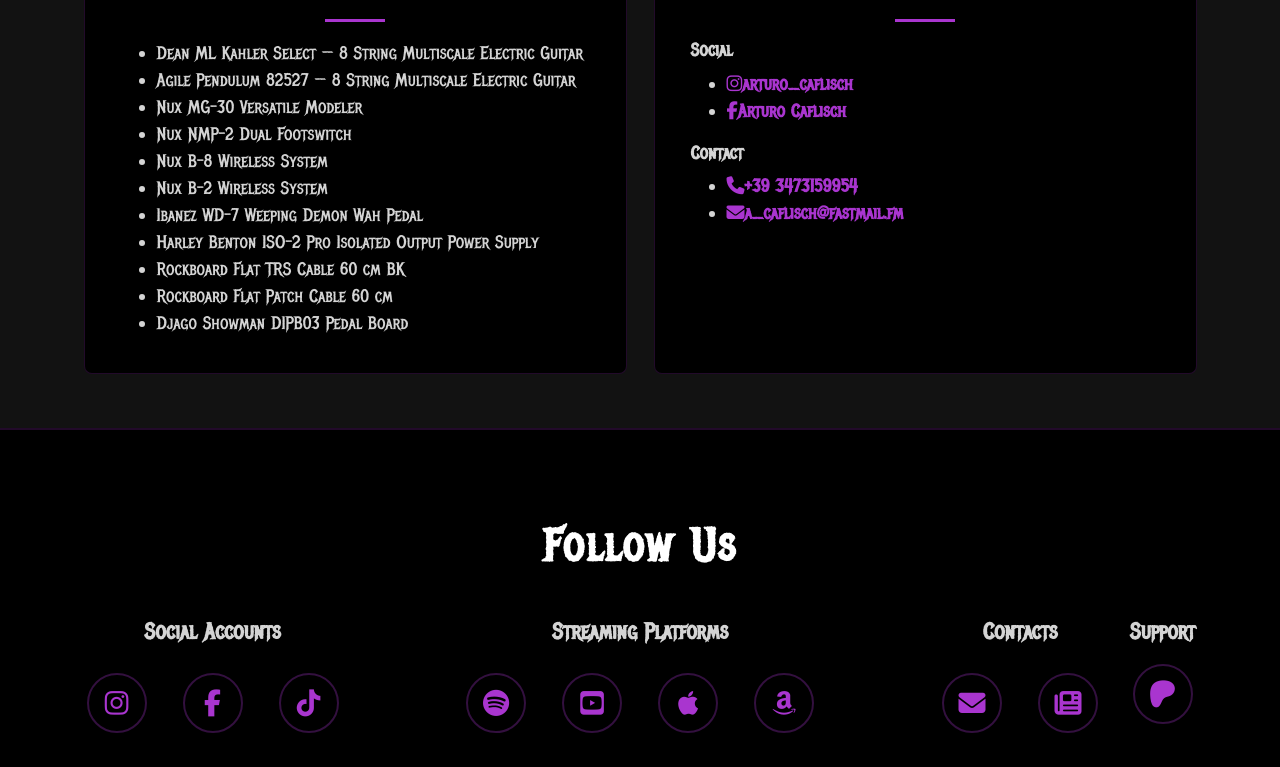
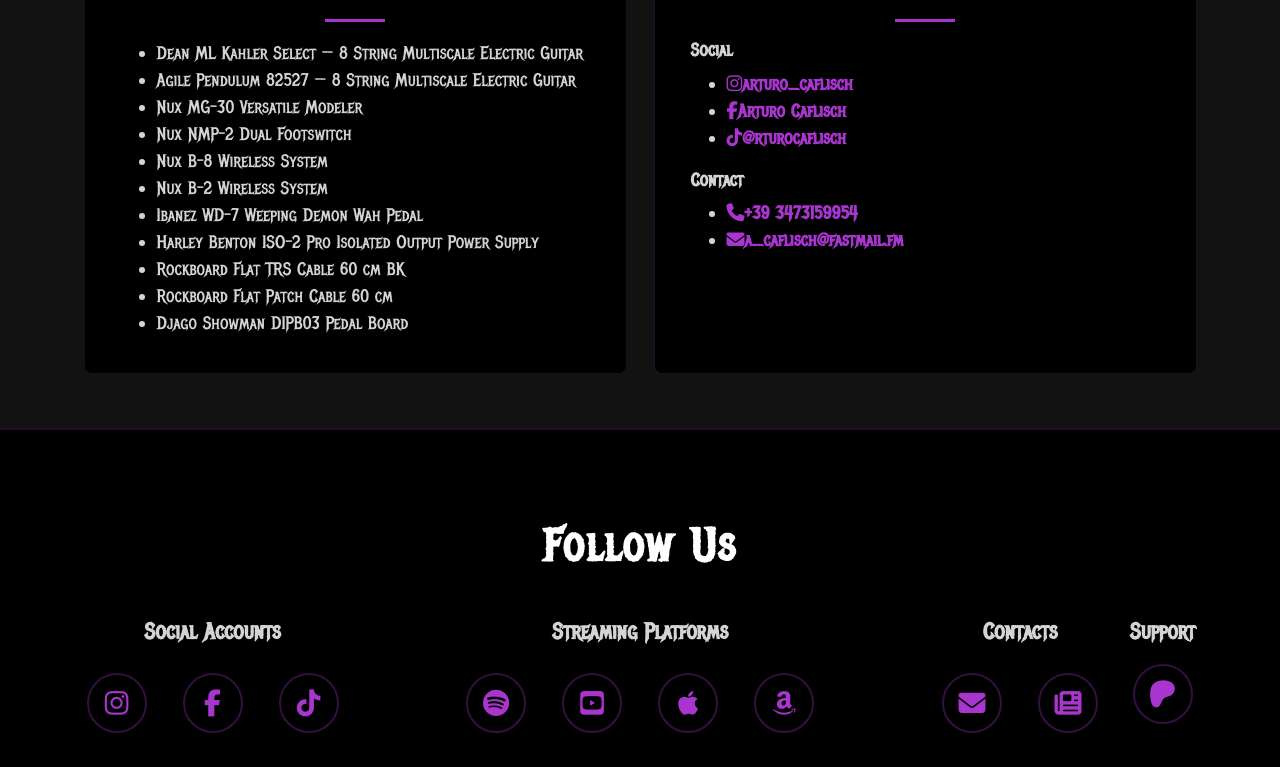
Before and after one commit to Metiria/metiria.github.io, a Jekyll site: the page built from arturo.html, in a window 1280 px wide and 900 px high, scrolled down 2525 px, cut to the strip 133-900 px from the top of the window. Built offline with Jekyll 4.4.1, drawn with Linux system fonts in a browser that asks for light colours; nearby versions of some CDN libraries.

Commit message:
Arturo tik tok

```diff
--- a/arturo.html
+++ b/arturo.html
@@ -137,6 +137,7 @@
 					<ul>
 						<li><a href="https://www.instagram.com/arturo_caflisch/" target="_blank" rel="noopener noreferrer"><i class="fab fa-instagram"></i>arturo_caflisch</a></li>
                         <li><a href="https://www.facebook.com/people/Arturo-Caflisch/100083191601545/" target="_blank" rel="noopener noreferrer"><i class="fab fa-facebook-f"></i>Arturo Caflisch</a></li>
+						 <li><a href="https://vm.tiktok.com/ZNRK3UAQY/" target="_blank" rel="noopener noreferrer"><i class="fab fa-tiktok"></i>@rturocaflisch</a></li>
 					</ul>
 					<h4 class="mb-2 mt-3">Contact</h4>
 					<ul>
```
